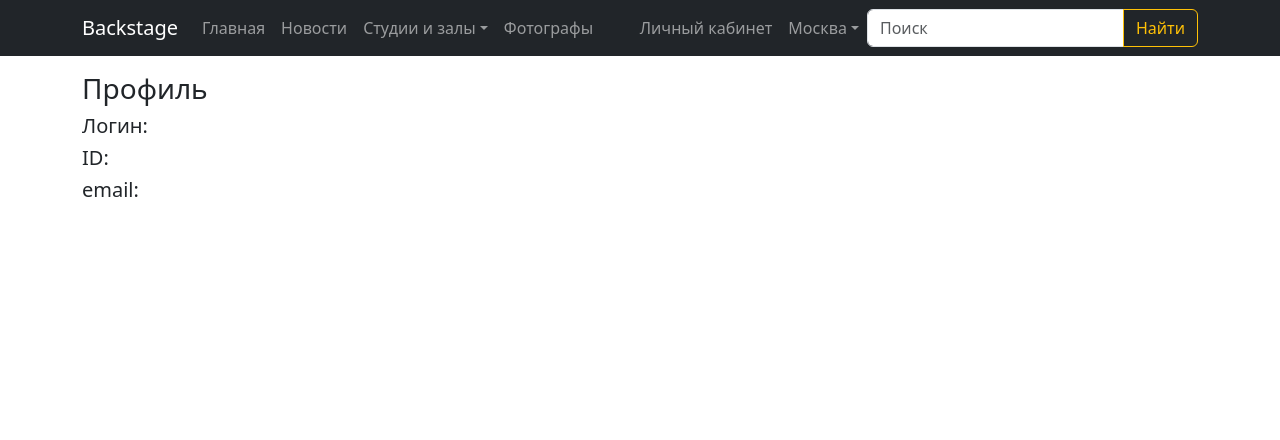
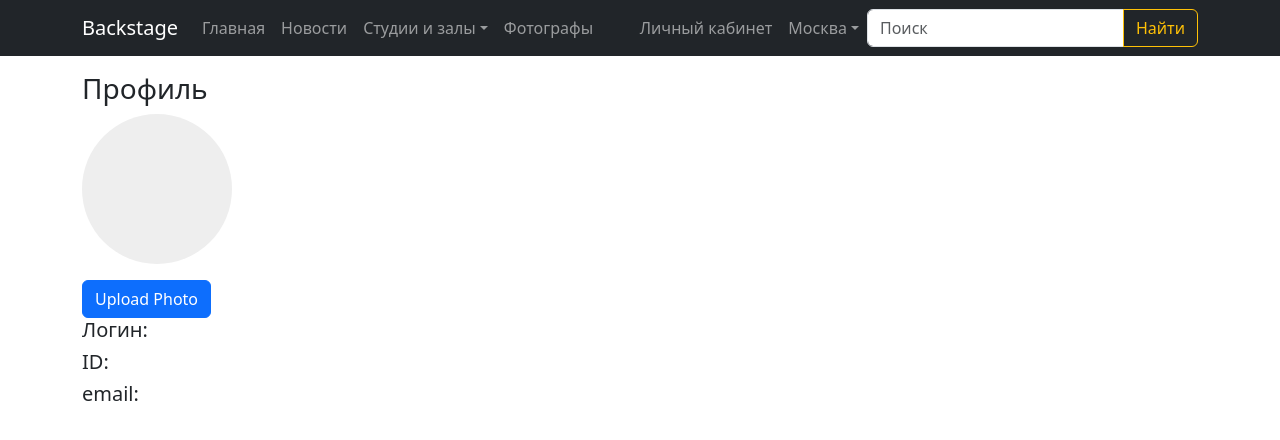
Before and after one commit to amdruzhkin/backstage-frontend, a React (Create React App) app: page /profile/me in a window 1280 px wide. Shown: the top 440 px of the page. Built offline with nearby package versions, Linux system fonts and the light colour scheme; no server answers.

Commit message:
upload avatar

```diff
--- /dev/null
+++ b/src/components/Avatar.jsx
@@ -0,0 +1,93 @@
+import React, {useEffect, useState} from 'react';
+import {Image} from 'react-bootstrap';
+import axios from 'axios';
+
+async function getAvatar(setAvatarImg){
+    const response = await axios({
+        url: 'http://localhost:8080/profile/avatar',
+        method: 'get',
+        responseType: 'blob',
+        withCredentials: true,
+    })
+    if(response.status === 200) {
+        console.log(response.data);
+        setAvatarImg(URL.createObjectURL(response.data));
+    }
+}
+
+const Avatar = () => {
+    const [avatarImg, setAvatarImg] = useState(null);
+    const [avatarSrc, setAvatarSrc] = useState(null);
+
+    useEffect(() => {
+        getAvatar(setAvatarImg);
+    }, []);
+
+    const handleAvatarChange = (event) => {
+        setAvatarSrc(event.target.files[0]);
+        setAvatarImg(URL.createObjectURL(event.target.files[0]));
+    };
+
+    const uploadAvatarHandler = async (e) => {
+        e.preventDefault();
+
+        if (!avatarSrc) {
+            return;
+        }
+
+        const formData = new FormData();
+        formData.append('avatar', avatarSrc);
+
+        try {
+            const response = await axios.post('http://localhost:8080/profile/upload_avatar', formData, {
+                headers: {
+                    'Content-Type': 'multipart/form-data',
+                },
+                withCredentials: true
+            });
+            console.log(response);
+        } catch (error) {
+            console.error('Error uploading image:', error);
+        }
+    };
+
+    return (
+        <div className="">
+            <div className="mb-3">
+                {avatarImg ? (
+                    <div className="rounded-circle"
+                         style={{width: '150px', height: '150px', backgroundColor: '#eeeeee'}}>
+                        <Image src={avatarImg} roundedCircle width="150" height="150"/>
+                    </div>
+                ) : (
+                    <div className="rounded-circle"
+                         style={{width: '150px', height: '150px', backgroundColor: '#eeeeee'}}>
+                        <i className="fas fa-user" style={{fontSize: '5rem', lineHeight: '150px'}}></i>
+                    </div>
+                )}
+            </div>
+            <div>
+                <input
+                    type="file"
+                    onChange={handleAvatarChange}
+                    id="upload-button"
+                    style={{display: 'none'}}
+                    accept="image/*"
+                />
+                {avatarImg ? (
+                    <label className="btn btn-primary" onClick={uploadAvatarHandler}>
+                        Upload Photo
+                    </label>
+
+                ) : (
+                    <label className="btn btn-primary" htmlFor="upload-button">
+                        Upload Photo
+                    </label>
+                )}
+
+            </div>
+        </div>
+    );
+};
+
+export default Avatar;
--- a/src/pages/Profile.jsx
+++ b/src/pages/Profile.jsx
@@ -2,9 +2,10 @@ import * as React from 'react';
 import {Container, Row} from "react-bootstrap";
 import {useEffect, useState} from "react";
 import axios from "axios";
+import ProfilePhoto from "../components/Avatar";
 
 
-async function get_profile(setProfile){
+async function getProfile(setProfile){
     const response = await axios({
         url: 'http://localhost:8080/profile/me',
         method: 'get',
@@ -21,12 +22,13 @@ const Profile = () => {
     const [profile, setProfile] = useState({});
 
     useEffect(() => {
-        get_profile(setProfile);
+        getProfile(setProfile);
     }, []);
 
     return (
         <Container className="mt-3">
             <h3>Профиль</h3>
+            <ProfilePhoto/>
             <Row><h5>Логин: {profile.login}</h5></Row>
             <Row><h5>ID: {profile.id}</h5></Row>
             <Row><h5>email: {profile.email}</h5></Row>
```
Also changed, not shown: src/components/profile_dummy.png (added).
